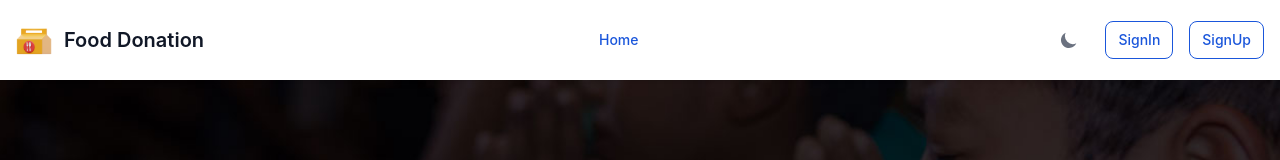
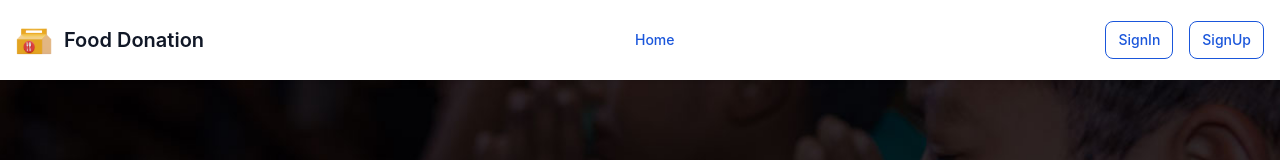
Before and after one commit to IcaroFA/Global, a React (Create React App) app: page / in a window 1280 px wide. Shown: the top 160 px of the page. Built offline with nearby package versions, Linux system fonts and the light colour scheme; no server answers.

Commit message:
update get user url

```diff
--- a/src/components/Navbar.js
+++ b/src/components/Navbar.js
@@ -45,7 +45,7 @@ function Navbar() {
             </svg>
           </button>
           <div className="md:flex md:order-2 items-center  hidden">
-            <DarkModeToggleButton />
+            {/* <DarkModeToggleButton /> */}
             {userLoading ? (
               <div className="flex items-center  space-x-3">
                 <svg
```
Also changed, not shown: 7 other files (tests, documents, lock files or other folders).
